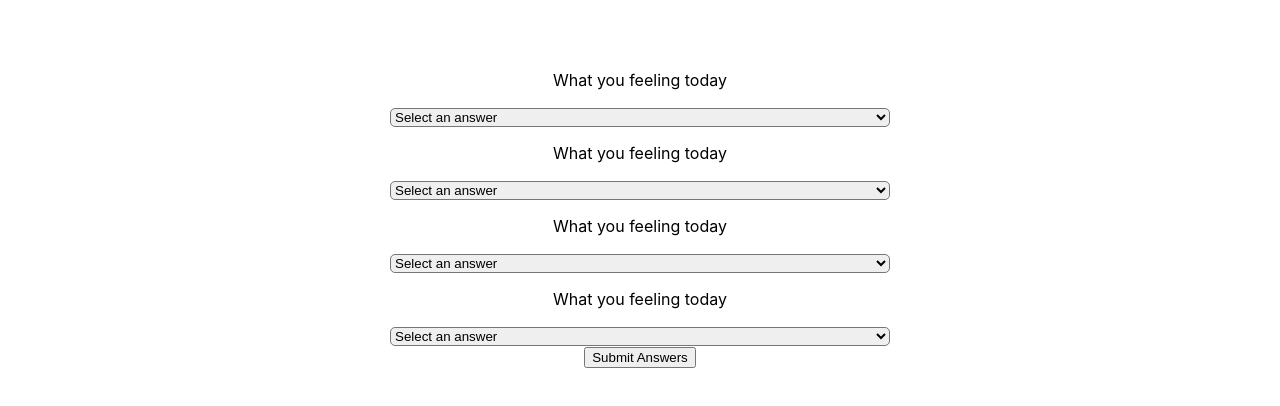
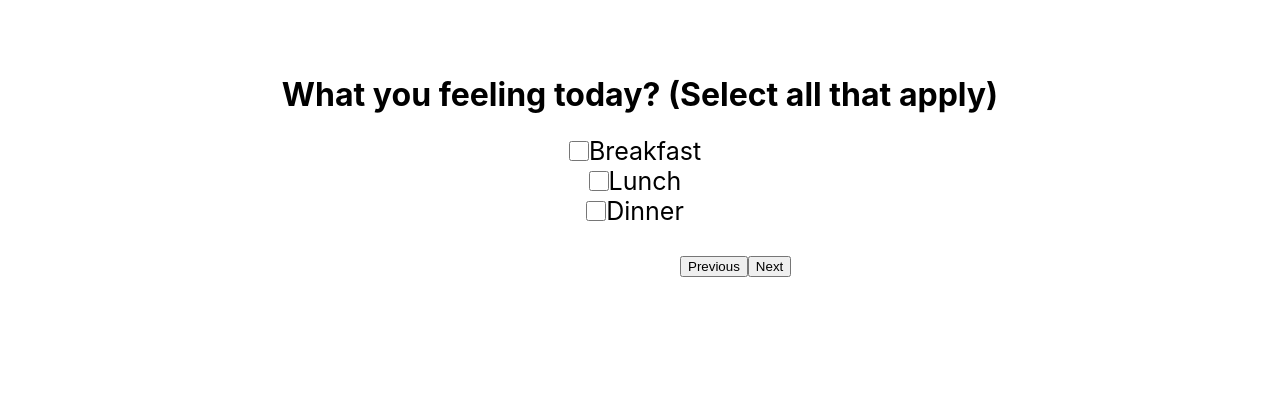
Before and after one commit to GikaiA/food-rec, a React (Vite) app in the folder food-rec/: page /questions in a window 1280 px wide. Shown: the part 186-592 px from the top of the page. Built offline with nearby package versions, Linux system fonts and the light colour scheme; no server answers.

Commit message:
updated checkboxes

```diff
--- a/food-rec/src/Questions/Questions.css
+++ b/food-rec/src/Questions/Questions.css
@@ -11,3 +11,28 @@
   top: 30%;
   width: 100%;
 }
+
+.checkbox-section{
+  display: flex;
+  justify-content: center;
+}
+
+.checkbox{
+width: 20px;
+height: auto;
+margin: 0;
+}
+
+.question{
+  font-weight: none;
+}
+.checkbox-label{
+  font-size: 25px;
+}
+.arrow-buttons{
+  display: flex;
+  margin-left: auto;
+  margin-right: 0;
+  padding-top: 30px;
+  width: 600px;
+}
--- a/food-rec/src/Questions/Questions.jsx
+++ b/food-rec/src/Questions/Questions.jsx
@@ -5,37 +5,23 @@ function Questions() {
   return (
     <div className="questions">
       <div className="questions-container">
-        <p>What you feeling today</p>
-      <select name="dropdown" className="dropdown">
-        {" "}
-        <option value="">Select an answer</option>{" "}
-        <option value="value1">label 1</option>{" "}
-        <option value="value2">label 2</option>{" "}
-      </select>
-        <p>What you feeling today</p>
-      <select name="dropdown" className="dropdown">
-        {" "}
-        <option value="">Select an answer</option>{" "}
-        <option value="value1">label 1</option>{" "}
-        <option value="value2">label 2</option>{" "}
-      </select>
-        <p>What you feeling today</p>
-      <select name="dropdown" className="dropdown">
-        {" "}
-        <option value="">Select an answer</option>{" "}
-        <option value="value1">label 1</option>{" "}
-        <option value="value2">label 2</option>{" "}
-      </select>
-        <p>What you feeling today</p>
-      <select name="dropdown" className="dropdown">
-        {" "}
-        <option value="">Select an answer</option>{" "}
-        <option value="value1">label 1</option>{" "}
-        <option value="value2">label 2</option>{" "}
-      </select>
-      <div className="question-submit-button">
-        <button>Submit Answers</button>
-      </div>
+        <h1 className="question">What you feeling today? (Select all that apply) </h1>
+        <div className="checkbox-section">
+          <input type="checkbox" id="breakfast" name="Breakfast" className="checkbox" />
+          <label className="checkbox-label">Breakfast</label>
+        </div>
+        <div className="checkbox-section">
+          <input type="checkbox" id="breakfast" name="Breakfast" className="checkbox" />
+          <label className="checkbox-label">Lunch</label>
+        </div>
+        <div className="checkbox-section">
+          <input type="checkbox" id="breakfast" name="Breakfast" className="checkbox" />
+          <label className="checkbox-label">Dinner</label>
+        </div>
+        <div className="arrow-buttons">
+          <button>Previous</button>
+          <button>Next</button>
+        </div>
       </div>
     </div>
   );
```
